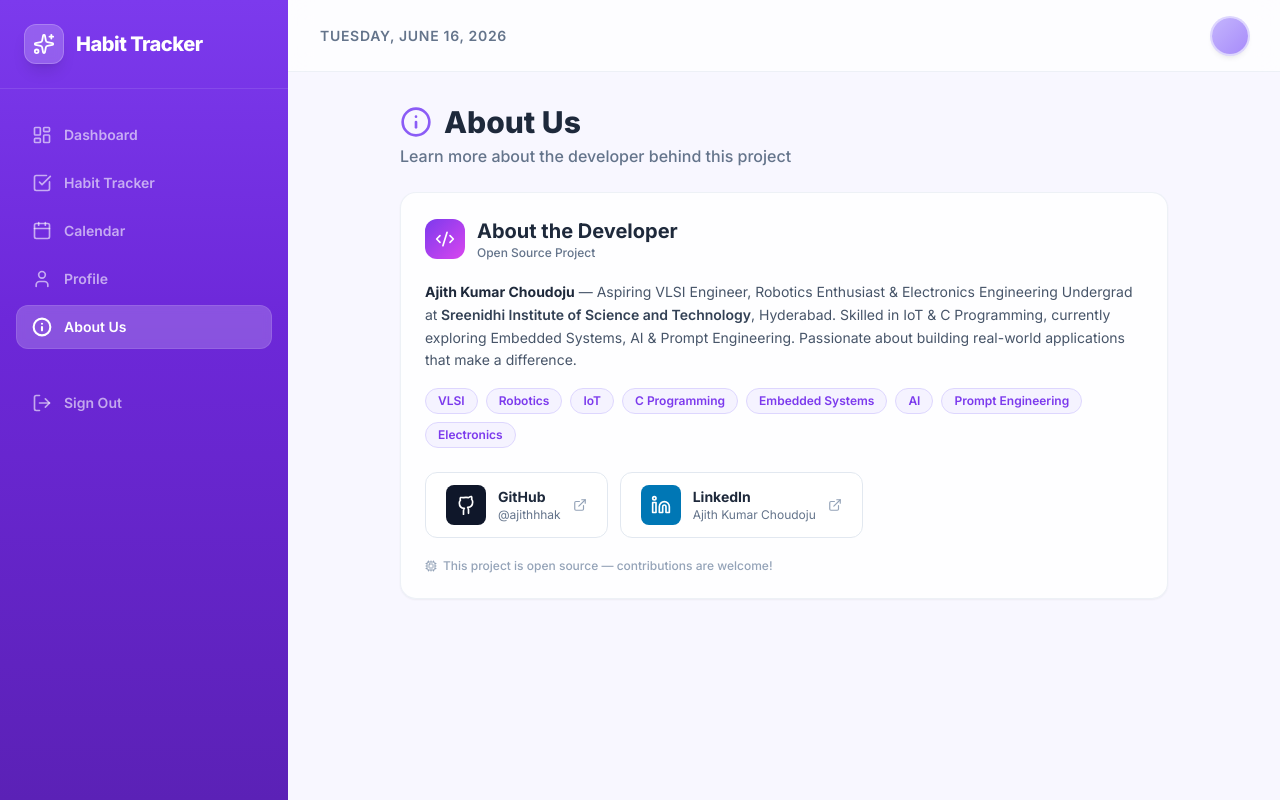
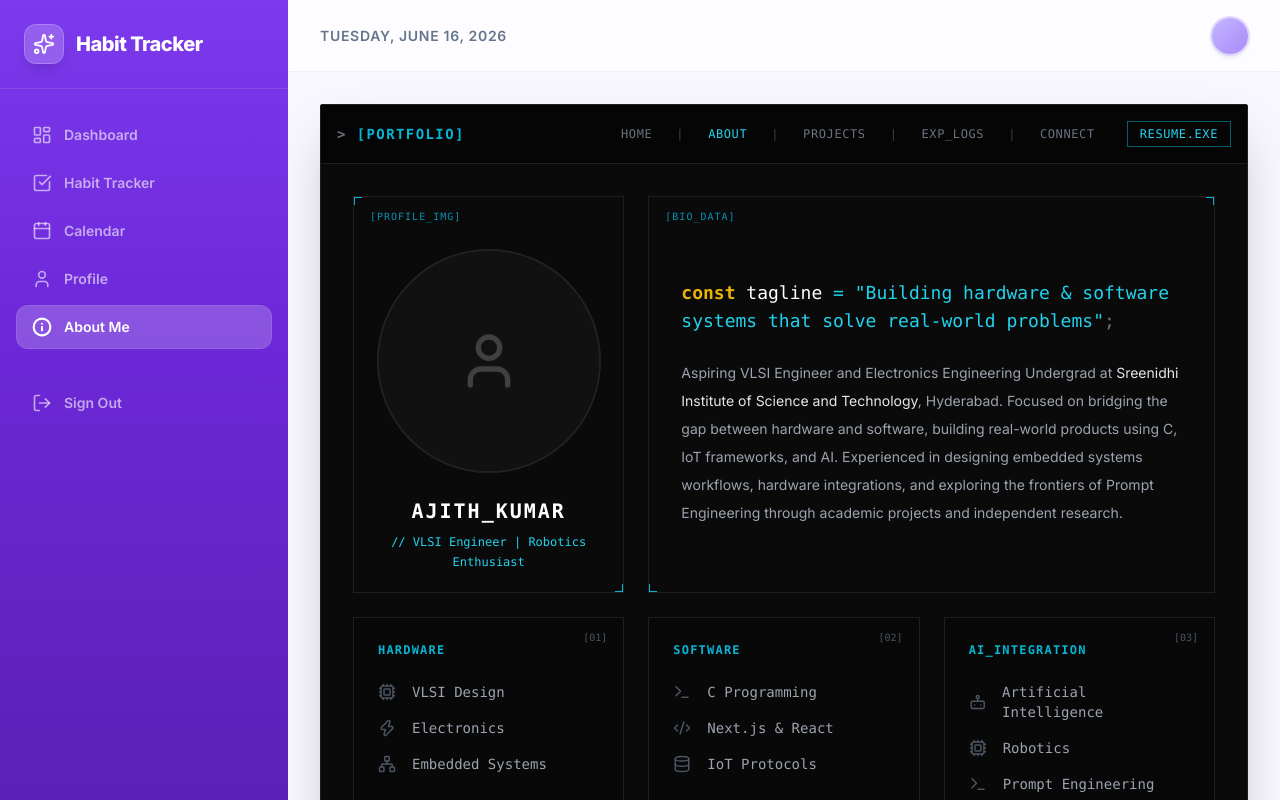
Before and after one commit to ajithhhak/habits-tracker, a Next.js app: page /about in a window 1280 px wide. Built offline with nearby package versions, Linux system fonts and the light colour scheme; no server answers.

Commit message:
style: redesign about page to match terminal cyberpunk aesthetic

```diff
--- a/components/Layout.js
+++ b/components/Layout.js
@@ -10,7 +10,7 @@ const NAV = [
   { href: '/tracker', icon: CheckSquare, label: 'Habit Tracker' },
   { href: '/calendar', icon: CalendarIcon, label: 'Calendar' },
   { href: '/profile', icon: User, label: 'Profile' },
-  { href: '/about', icon: Info, label: 'About Us' },
+  { href: '/about', icon: Info, label: 'About Me' },
 ]
 
 export default function Layout({ children, user, onUserUpdate }) {
@@ -30,7 +30,7 @@ export default function Layout({ children, user, onUserUpdate }) {
                          transform transition-transform duration-300 ease-out
                          md:relative md:translate-x-0
                          ${sidebarOpen ? 'translate-x-0' : '-translate-x-full'}`}
-             style={{ background: 'linear-gradient(180deg, #7c3aed 0%, #6d28d9 40%, #5b21b6 100%)' }}>
+        style={{ background: 'linear-gradient(180deg, #7c3aed 0%, #6d28d9 40%, #5b21b6 100%)' }}>
         {/* Logo */}
         <div className="p-6 border-b border-white/10 flex justify-between items-center">
           <div className="flex items-center gap-3">
@@ -131,14 +131,14 @@ export default function Layout({ children, user, onUserUpdate }) {
             {user?.streak > 0 && (
               <div className="flex items-center gap-1.5 text-orange-600
                               px-3 py-1.5 rounded-full text-sm font-semibold border shadow-sm"
-                   style={{ background: 'linear-gradient(135deg, #fff7ed, #fef3c7)', borderColor: '#fdba74' }}>
+                style={{ background: 'linear-gradient(135deg, #fff7ed, #fef3c7)', borderColor: '#fdba74' }}>
                 <Flame size={16} className="text-orange-500" />
                 <span>{user.streak} day streak</span>
               </div>
             )}
             <Link href="/profile" className="w-9 h-9 rounded-full overflow-hidden shadow-md hover:shadow-lg transition-shadow ring-2 ring-violet-200">
               <div className="w-full h-full flex items-center justify-center font-bold text-sm"
-                   style={{ background: 'linear-gradient(135deg, #c4b5fd, #a78bfa)', color: 'white' }}>
+                style={{ background: 'linear-gradient(135deg, #c4b5fd, #a78bfa)', color: 'white' }}>
                 {user?.avatar ? <img src={user.avatar} alt="" className="w-full h-full object-cover" /> : user?.name?.[0]?.toUpperCase()}
               </div>
             </Link>
--- a/pages/about.js
+++ b/pages/about.js
@@ -1,6 +1,6 @@
 import Layout from '../components/Layout'
 import { motion } from 'framer-motion'
-import { Code2, Cpu, ExternalLink, Info, Loader2 } from 'lucide-react'
+import { Code2, Cpu, Loader2, User, Database, Terminal, Zap, Network, ArrowRight } from 'lucide-react'
 import { useAuth } from '../lib/useAuth'
 
 const GithubIcon = ({ size, className }) => (
@@ -17,6 +17,16 @@ const LinkedinIcon = ({ size, className }) => (
   </svg>
 )
 
+const BotIcon = ({ size, className }) => (
+  <svg xmlns="http://www.w3.org/2000/svg" width={size} height={size} viewBox="0 0 24 24" fill="none" stroke="currentColor" strokeWidth="2" strokeLinecap="round" strokeLinejoin="round" className={className}>
+    <rect x="3" y="11" width="18" height="10" rx="2"></rect>
+    <circle cx="12" cy="5" r="2"></circle>
+    <path d="M12 7v4"></path>
+    <line x1="8" y1="16" x2="8" y2="16"></line>
+    <line x1="16" y1="16" x2="16" y2="16"></line>
+  </svg>
+)
+
 export default function About() {
   const { user, loading } = useAuth()
 
@@ -25,7 +35,7 @@ export default function About() {
       <Layout user={user}>
         <div className="flex flex-col items-center justify-center h-[60vh] text-slate-400">
           <Loader2 className="animate-spin mb-4 text-violet-500" size={32} />
-          <p className="font-medium animate-pulse">Loading...</p>
+          <p className="font-medium animate-pulse font-mono">Loading_Profile_Data...</p>
         </div>
       </Layout>
     )
@@ -36,75 +46,153 @@ export default function About() {
     show: { opacity: 1, transition: { staggerChildren: 0.1 } }
   }
 
+  const itemVars = {
+    hidden: { opacity: 0, y: 20 },
+    show: { opacity: 1, y: 0, transition: { type: "spring", stiffness: 300, damping: 24 } }
+  }
+
   return (
     <Layout user={user}>
-      <motion.div variants={containerVars} initial="hidden" animate="show" className="max-w-3xl mx-auto space-y-6">
-        <motion.div variants={{ hidden: { opacity: 0, y: -20 }, show: { opacity: 1, y: 0 } }}>
-          <h1 className="text-3xl font-extrabold text-slate-800 flex items-center gap-3">
-            <Info className="text-violet-500" size={32} />
-            About Us
-          </h1>
-          <p className="text-slate-500 font-medium mt-1">Learn more about the developer behind this project</p>
-        </motion.div>
+      <motion.div variants={containerVars} initial="hidden" animate="show" className="max-w-5xl mx-auto h-full pb-10">
 
-        <motion.div variants={{ hidden: { opacity: 0, y: 20 }, show: { opacity: 1, y: 0 } }} className="card">
-          <div className="flex items-center gap-3 mb-5">
-            <div className="w-10 h-10 rounded-xl flex items-center justify-center" style={{ background: 'linear-gradient(135deg, #7c3aed, #d946ef)' }}>
-              <Code2 size={20} className="text-white" />
+        {/* Terminal/Hacker Window Container */}
+        <div className="bg-[#0a0a0a] rounded-sm border border-[#1f1f1f] shadow-2xl overflow-hidden font-mono text-gray-300 relative">
+
+          {/* Top Bar */}
+          <div className="border-b border-[#1f1f1f] p-4 flex flex-col md:flex-row justify-between items-start md:items-center bg-[#050505]">
+            <div className="text-cyan-500 font-bold tracking-widest text-sm mb-4 md:mb-0">
+              <span className="text-gray-500">{'>'}</span> [PORTFOLIO]
             </div>
-            <div>
-              <h2 className="text-xl font-bold text-slate-800">About the Developer</h2>
-              <p className="text-xs text-slate-500 font-medium">Open Source Project</p>
+            <div className="flex gap-4 md:gap-6 text-xs text-gray-500 tracking-wider items-center flex-wrap">
+              <span className="hover:text-cyan-400 cursor-pointer transition-colors">HOME</span>
+              <span className="text-gray-700">|</span>
+              <span className="text-cyan-400">ABOUT</span>
+              <span className="text-gray-700">|</span>
+              <span className="hover:text-cyan-400 cursor-pointer transition-colors">PROJECTS</span>
+              <span className="text-gray-700">|</span>
+              <span className="hover:text-cyan-400 cursor-pointer transition-colors">EXP_LOGS</span>
+              <span className="text-gray-700">|</span>
+              <span className="hover:text-cyan-400 cursor-pointer transition-colors">CONNECT</span>
+              <a href="https://github.com/ajithhhak" target="_blank" rel="noopener noreferrer" className="border border-cyan-500/50 px-3 py-1 text-cyan-400 hover:bg-cyan-500/10 transition-colors ml-2">
+                RESUME.EXE
+              </a>
             </div>
           </div>
 
-          <div className="space-y-4">
-            <p className="text-sm text-slate-600 leading-relaxed">
-              <span className="font-bold text-slate-800">Ajith Kumar Choudoju</span> — Aspiring VLSI Engineer, Robotics Enthusiast & Electronics Engineering Undergrad at
-              <span className="font-semibold text-slate-700"> Sreenidhi Institute of Science and Technology</span>, Hyderabad.
-              Skilled in IoT & C Programming, currently exploring Embedded Systems, AI & Prompt Engineering.
-              Passionate about building real-world applications that make a difference.
-            </p>
+          <div className="p-4 md:p-8">
+            <div className="grid grid-cols-1 lg:grid-cols-12 gap-6">
 
-            <div className="flex flex-wrap gap-2">
-              {['VLSI', 'Robotics', 'IoT', 'C Programming', 'Embedded Systems', 'AI', 'Prompt Engineering', 'Electronics'].map(tag => (
-                <span key={tag} className="text-xs font-semibold px-3 py-1 rounded-full border border-violet-200 text-violet-600" style={{ background: '#f5f3ff' }}>
-                  {tag}
-                </span>
-              ))}
+              {/* Left Column: Profile Image */}
+              <motion.div variants={itemVars} className="lg:col-span-4 border border-[#1f1f1f] p-5 relative group">
+                {/* Corner Accents */}
+                <div className="absolute top-0 left-0 w-2 h-2 border-t border-l border-cyan-500"></div>
+                <div className="absolute bottom-0 right-0 w-2 h-2 border-b border-r border-cyan-500"></div>
+
+                <div className="absolute top-3 left-4 text-[10px] text-cyan-600 tracking-widest">[PROFILE_IMG]</div>
+
+                <div className="mt-8 mb-4 flex justify-center">
+                  <div className="w-48 h-48 md:w-56 md:h-56 bg-[#111] overflow-hidden rounded-full border-2 border-[#222] grayscale group-hover:grayscale-0 transition-all duration-700">
+                    {user?.avatar ? (
+                      <img src={user.avatar} alt="Profile" className="w-full h-full object-cover opacity-80 group-hover:opacity-100 transition-opacity" />
+                    ) : (
+                      <div className="w-full h-full flex items-center justify-center flex-col gap-2 bg-[#111]">
+                        <User size={64} className="text-gray-700" />
+                      </div>
+                    )}
+                  </div>
+                </div>
+
+                <h1 className="text-xl font-bold text-white tracking-widest uppercase mt-6 text-center">AJITH_KUMAR</h1>
+                <p className="text-cyan-400 text-xs mt-2 text-center leading-relaxed">
+                  {'// VLSI Engineer | Robotics Enthusiast'}
+                </p>
+              </motion.div>
+
+              {/* Right Column: Bio Data */}
+              <motion.div variants={itemVars} className="lg:col-span-8 border border-[#1f1f1f] p-6 md:p-8 relative flex flex-col justify-center">
+                <div className="absolute top-0 right-0 w-2 h-2 border-t border-r border-cyan-500"></div>
+                <div className="absolute bottom-0 left-0 w-2 h-2 border-b border-l border-cyan-500"></div>
+
+                <div className="absolute top-3 left-4 text-[10px] text-cyan-600 tracking-widest">[BIO_DATA]</div>
+
+                <div className="mt-4">
+                  <div className="text-base md:text-lg mb-6 leading-relaxed">
+                    <span className="text-yellow-500 font-bold">const</span> <span className="text-white">tagline</span> <span className="text-cyan-400">=</span> <span className="text-cyan-400">"Building hardware & software systems that solve real-world problems"</span><span className="text-gray-500">;</span>
+                  </div>
+
+                  <div className="text-sm text-gray-400 leading-loose font-sans">
+                    Aspiring VLSI Engineer and Electronics Engineering Undergrad at <span className="text-gray-200">Sreenidhi Institute of Science and Technology</span>, Hyderabad.
+                    Focused on bridging the gap between hardware and software, building real-world products using C, IoT frameworks, and AI.
+                    Experienced in designing embedded systems workflows, hardware integrations, and exploring the frontiers of Prompt Engineering through academic projects and independent research.
+                  </div>
+                </div>
+              </motion.div>
             </div>
 
-            <div className="flex flex-col sm:flex-row gap-3 pt-2">
-              <a href="https://github.com/ajithhhak" target="_blank" rel="noopener noreferrer"
-                 className="flex items-center gap-3 px-5 py-3 rounded-xl border border-slate-200 hover:border-violet-300 transition-all hover:shadow-md group bg-white">
-                <div className="w-10 h-10 rounded-lg bg-slate-900 flex items-center justify-center group-hover:scale-105 transition-transform">
-                  <GithubIcon size={20} className="text-white" />
+            {/* Skills Grid */}
+            <div className="grid grid-cols-1 md:grid-cols-2 lg:grid-cols-3 gap-6 mt-6">
+
+              {/* HARDWARE */}
+              <motion.div variants={itemVars} className="border border-[#1f1f1f] p-6 relative hover:border-cyan-500/30 transition-colors group bg-[#080808]">
+                <div className="absolute top-3 right-4 text-[10px] text-gray-600 group-hover:text-cyan-600 transition-colors">[01]</div>
+                <div className="text-xs text-cyan-500 font-bold tracking-widest mb-6">HARDWARE</div>
+
+                <div className="space-y-4 text-sm text-gray-400">
+                  <div className="flex items-center gap-4"><Cpu size={18} className="text-gray-600 group-hover:text-white transition-colors"/> VLSI Design</div>
+                  <div className="flex items-center gap-4"><Zap size={18} className="text-gray-600 group-hover:text-white transition-colors"/> Electronics</div>
+                  <div className="flex items-center gap-4"><Network size={18} className="text-gray-600 group-hover:text-white transition-colors"/> Embedded Systems</div>
                 </div>
+              </motion.div>
+
+              {/* SOFTWARE */}
+              <motion.div variants={itemVars} className="border border-[#1f1f1f] p-6 relative hover:border-cyan-500/30 transition-colors group bg-[#080808]">
+                <div className="absolute top-3 right-4 text-[10px] text-gray-600 group-hover:text-cyan-600 transition-colors">[02]</div>
+                <div className="text-xs text-cyan-500 font-bold tracking-widest mb-6">SOFTWARE</div>
+
+                <div className="space-y-4 text-sm text-gray-400">
+                  <div className="flex items-center gap-4"><Terminal size={18} className="text-gray-600 group-hover:text-white transition-colors"/> C Programming</div>
+                  <div className="flex items-center gap-4"><Code2 size={18} className="text-gray-600 group-hover:text-white transition-colors"/> Next.js & React</div>
+                  <div className="flex items-center gap-4"><Database size={18} className="text-gray-600 group-hover:text-white transition-colors"/> IoT Protocols</div>
+                </div>
+              </motion.div>
+
+              {/* AI & ROBOTICS */}
+              <motion.div variants={itemVars} className="border border-[#1f1f1f] p-6 relative hover:border-cyan-500/30 transition-colors group bg-[#080808]">
+                <div className="absolute top-3 right-4 text-[10px] text-gray-600 group-hover:text-cyan-600 transition-colors">[03]</div>
+                <div className="text-xs text-cyan-500 font-bold tracking-widest mb-6">AI_INTEGRATION</div>
+
+                <div className="space-y-4 text-sm text-gray-400">
+                  <div className="flex items-center gap-4"><BotIcon size={18} className="text-gray-600 group-hover:text-white transition-colors"/> Artificial Intelligence</div>
+                  <div className="flex items-center gap-4"><Cpu size={18} className="text-gray-600 group-hover:text-white transition-colors"/> Robotics</div>
+                  <div className="flex items-center gap-4"><Terminal size={18} className="text-gray-600 group-hover:text-white transition-colors"/> Prompt Engineering</div>
+                </div>
+              </motion.div>
+
+              {/* CONNECT */}
+              <motion.div variants={itemVars} className="border border-[#1f1f1f] p-6 relative hover:border-yellow-500/30 transition-colors group bg-[#080808] md:col-span-2 lg:col-span-3 flex flex-col md:flex-row items-start md:items-center justify-between">
                 <div>
-                  <div className="text-sm font-bold text-slate-800">GitHub</div>
-                  <div className="text-xs text-slate-500">@ajithhhak</div>
+                  <div className="absolute top-3 right-4 text-[10px] text-gray-600 group-hover:text-yellow-600 transition-colors">[04]</div>
+                  <div className="text-xs text-yellow-500 font-bold tracking-widest mb-2">VIEW_FULL</div>
+                  <p className="text-xs text-gray-500 font-sans">Reach out for collaborations, hackathons, or opportunities.</p>
                 </div>
-                <ExternalLink size={14} className="text-slate-400 ml-auto" />
-              </a>
 
-              <a href="https://www.linkedin.com/in/ajith-kumar-choudoju-37181a2b7" target="_blank" rel="noopener noreferrer"
-                 className="flex items-center gap-3 px-5 py-3 rounded-xl border border-slate-200 hover:border-blue-300 transition-all hover:shadow-md group bg-white">
-                <div className="w-10 h-10 rounded-lg flex items-center justify-center group-hover:scale-105 transition-transform" style={{ background: '#0077B5' }}>
-                  <LinkedinIcon size={20} className="text-white" />
+                <div className="flex flex-wrap items-center gap-4 mt-6 md:mt-0">
+                  <a href="https://github.com/ajithhhak" target="_blank" rel="noopener noreferrer" className="flex items-center gap-2 text-sm text-gray-400 hover:text-white transition-colors">
+                    <GithubIcon size={18} /> GITHUB
+                  </a>
+                  <span className="text-gray-700 hidden md:inline">|</span>
+                  <a href="https://www.linkedin.com/in/ajith-kumar-choudoju-37181a2b7" target="_blank" rel="noopener noreferrer" className="flex items-center gap-2 text-sm text-gray-400 hover:text-[#0a66c2] transition-colors">
+                    <LinkedinIcon size={18} /> LINKEDIN
+                  </a>
+                  <a href="https://www.linkedin.com/in/ajith-kumar-choudoju-37181a2b7" target="_blank" rel="noopener noreferrer" className="md:ml-4 flex items-center gap-2 text-xs text-yellow-500 hover:text-yellow-400 transition-all">
+                    Detailed Profile <ArrowRight size={14} />
+                  </a>
                 </div>
-                <div>
-                  <div className="text-sm font-bold text-slate-800">LinkedIn</div>
-                  <div className="text-xs text-slate-500">Ajith Kumar Choudoju</div>
-                </div>
-                <ExternalLink size={14} className="text-slate-400 ml-auto" />
-              </a>
+              </motion.div>
+
             </div>
-
-            <p className="text-xs text-slate-400 font-medium pt-1 flex items-center gap-1.5">
-              <Cpu size={12} /> This project is open source — contributions are welcome!
-            </p>
           </div>
-        </motion.div>
+        </div>
       </motion.div>
     </Layout>
   )
```
